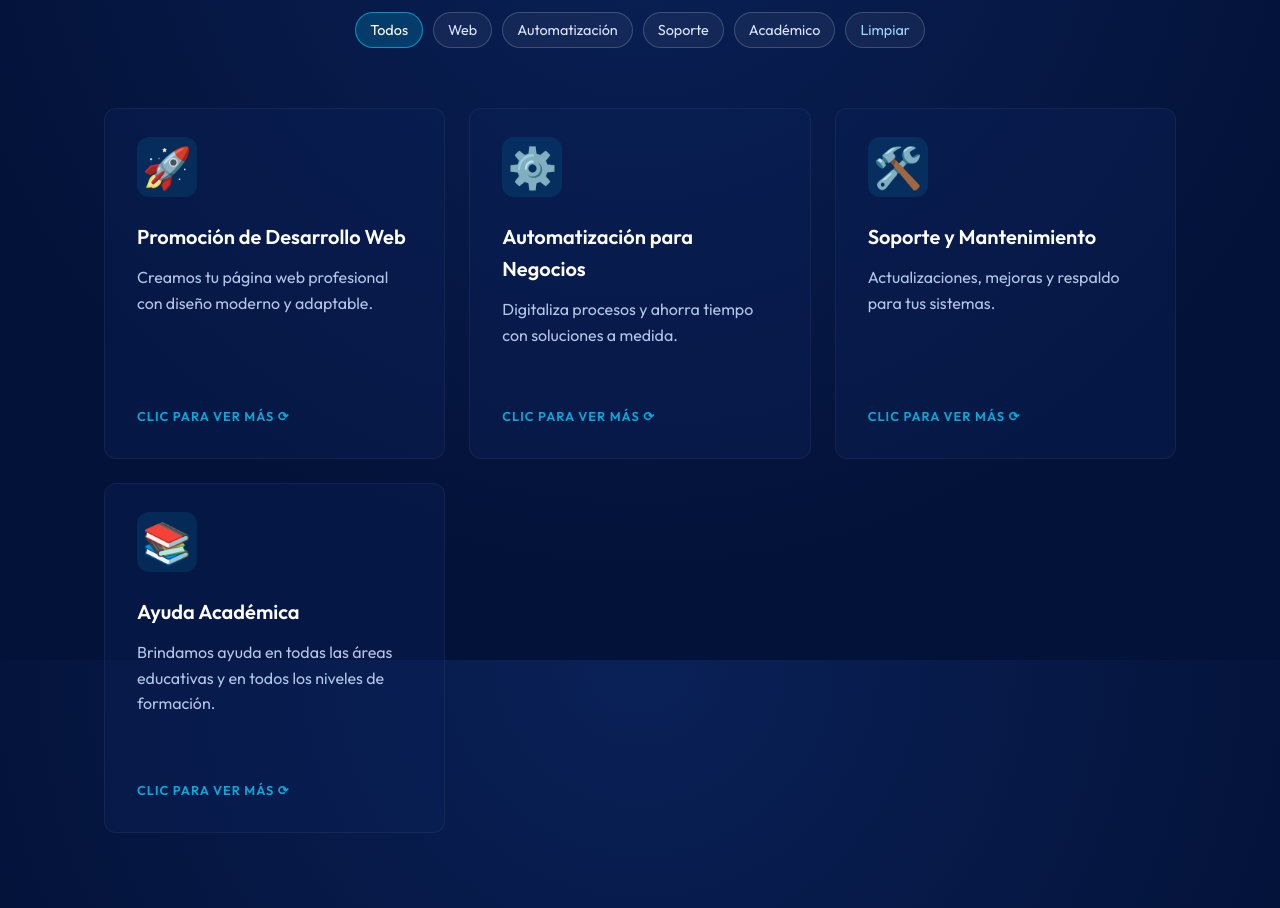
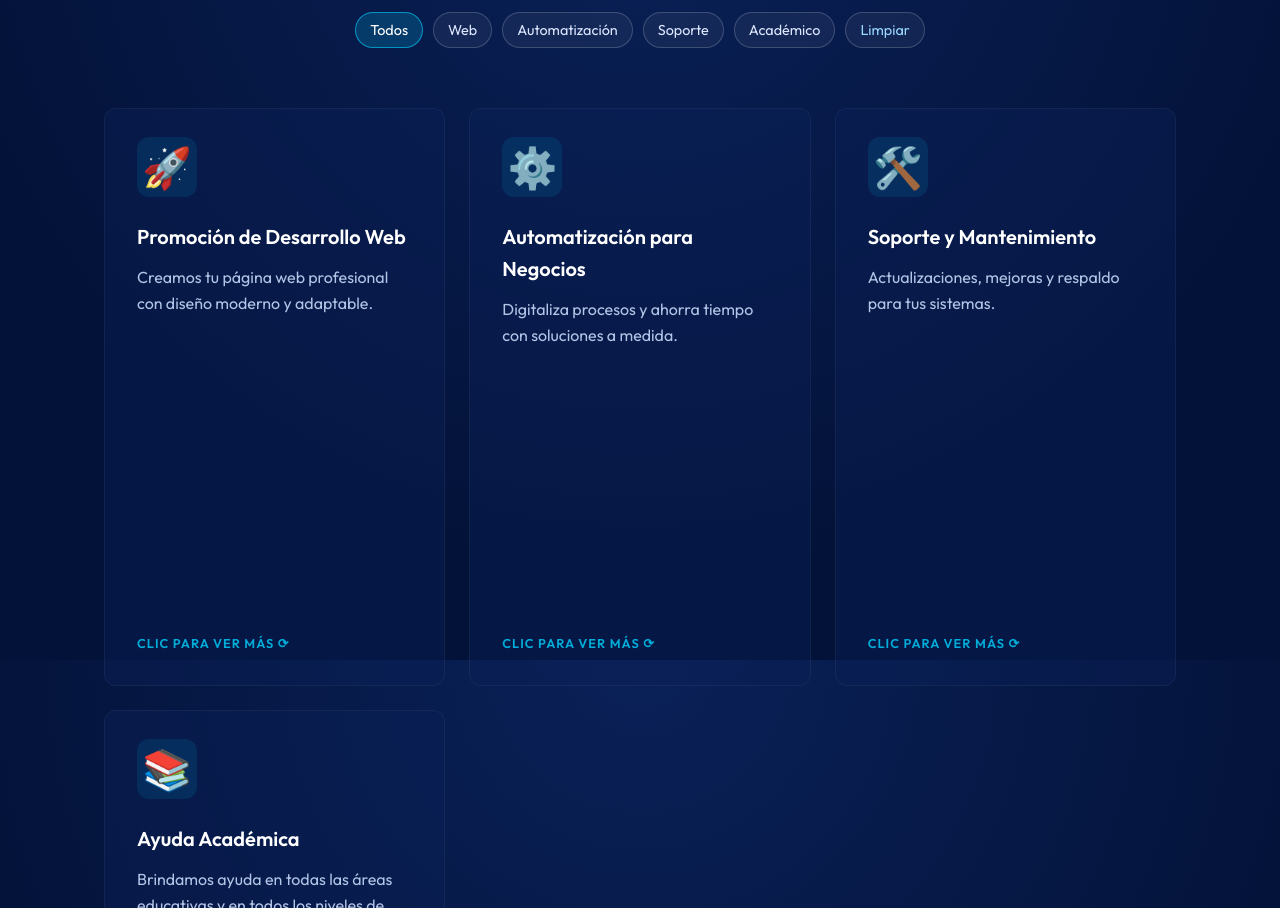
Before and after one commit to Alex4526s/LataCodeX, an Angular app: page / in a window 1280 px wide. Shown: the part 940-1848 px from the top of the page. Built offline with nearby package versions, Linux system fonts and the light colour scheme.

Commit message:
Enhance services content and remove payments/SEO items

```diff
--- a/src/app/app.css
+++ b/src/app/app.css
@@ -382,6 +382,19 @@
   margin-bottom: 20px;
 }
 
+.feature-list {
+  margin: 0 0 14px 0;
+  padding-left: 18px;
+  color: #dbe8ff;
+  display: grid;
+  gap: 8px;
+}
+
+.feature-item {
+  line-height: 1.35;
+  font-size: 0.92rem;
+}
+
 .card-date {
   font-size: 0.85rem;
   color: var(--accent-cyan);
--- a/src/app/app.html
+++ b/src/app/app.html
@@ -61,6 +61,13 @@
             <div class="card-back glass-card">
               <h3 class="card-title">{{ item.titulo }}</h3>
               <p class="card-desc">{{ item.infoAdicional }}</p>
+              @if (item.funciones?.length) {
+                <ul class="feature-list">
+                  @for (funcion of item.funciones; track funcion) {
+                    <li class="feature-item">{{ funcion }}</li>
+                  }
+                </ul>
+              }
               <div class="flip-hint">Clic para regresar ⟲</div>
             </div>
           </div>
--- a/src/app/app.ts
+++ b/src/app/app.ts
@@ -32,6 +32,17 @@ export class App {
       titulo: 'Promoción de Desarrollo Web',
       descripcion: 'Creamos tu página web profesional con diseño moderno y adaptable.',
       infoAdicional: 'Plan profesional: configuración de dominio y hosting, diseño responsive y botón directo a WhatsApp.',
+      funciones: [
+        'Landing pages y sitios corporativos',
+        'Tiendas en línea con catálogo de productos',
+        'Panel administrativo para productos y contenido',
+        'Integración con API y bases de datos',
+        'Formularios avanzados con validación',
+        'Botón directo a WhatsApp y automatización de contacto',
+        'Mejoras de velocidad y rendimiento web',
+        'Seguridad básica, backups y monitoreo',
+        'Soporte post-entrega y capacitación'
+      ],
       categoria: 'web',
       icon: '🚀',
       flipped: false
@@ -71,7 +82,8 @@ export class App {
         !termino ||
         item.titulo.toLowerCase().includes(termino) ||
         item.descripcion.toLowerCase().includes(termino) ||
-        item.infoAdicional.toLowerCase().includes(termino);
+        item.infoAdicional.toLowerCase().includes(termino) ||
+        item.funciones?.some((funcion) => funcion.toLowerCase().includes(termino));
 
       return coincideCategoria && coincideTexto;
     });
```
